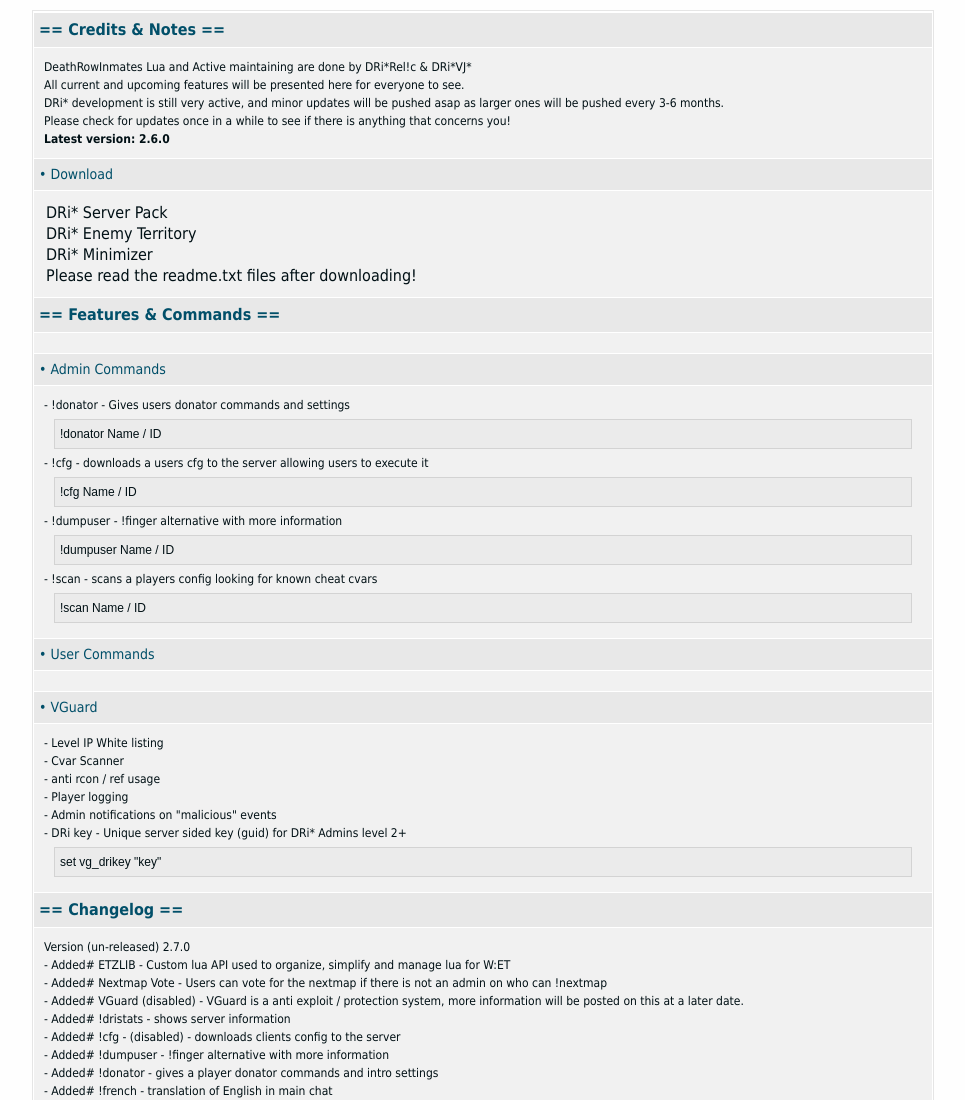
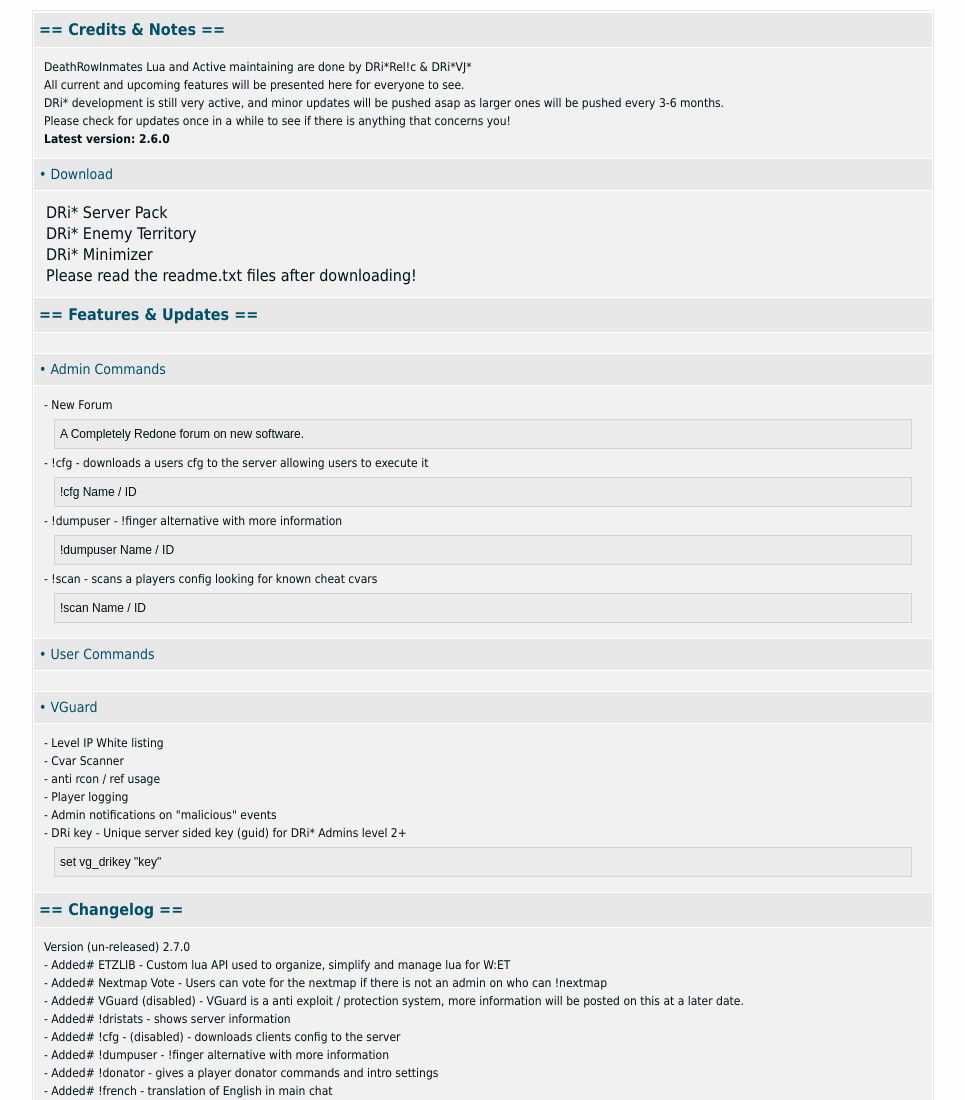
Before and after one commit to purplelepro/purplelepro.github.io, a plain HTML site: page index.html in a window 1280 px wide. Shown: the top 1100 px of the page, without its empty margins (157-1122 px from the left). Drawn offline with Linux system fonts and the light colour scheme.

Commit message:
Update index.html

```diff
--- a/index.html
+++ b/index.html
@@ -63,14 +63,14 @@
 	<tr><td colspan="2">Please read the readme.txt files after downloading!</td></tr>
 </table>
 </div>
-<h1>== Features & Commands ==</h1>
+<h1>== Features & Updates ==</h1>
 <div class="cnt">
 
 </div>
 <h2>&bull; Admin Commands</h2>
 <div class="cnt">
-- !donator - Gives users donator commands and settings
-<div class="code">!donator Name / ID </div>
+- New Forum
+<div class="code">A Completely Redone forum on new software.</div>
 - !cfg - downloads a users cfg to the server allowing users to execute it
 <div class="code">!cfg Name / ID </div>
 - !dumpuser - !finger alternative with more information
```
